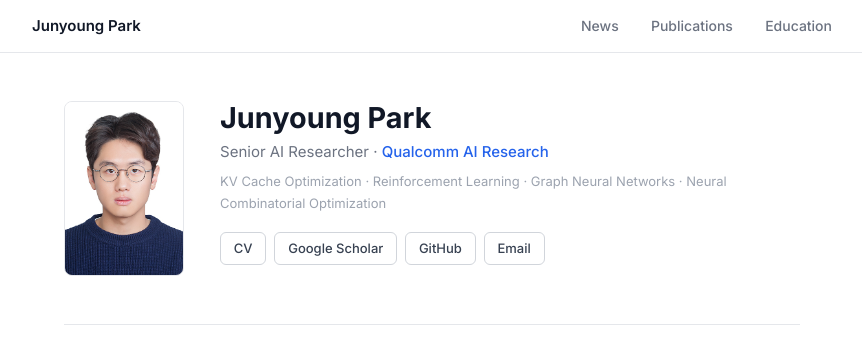
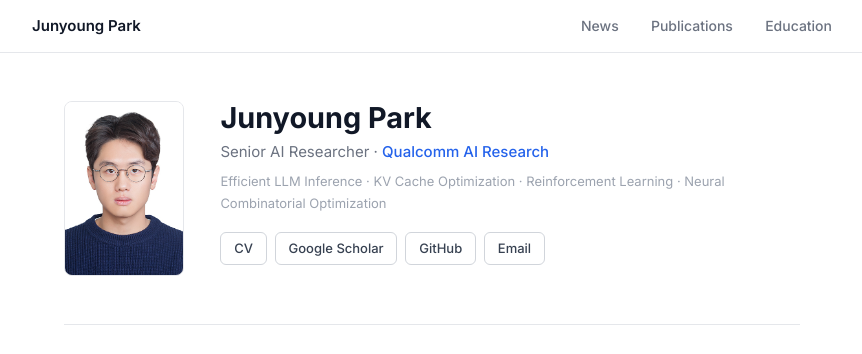
Before and after one commit to Junyoungpark/junyoungpark.github.io, a Jekyll site: the page built from index.md, in a window 1280 px wide and 900 px high. Shown: the top 354 px of the window, without its empty margins (208-1070 px from the left). Built offline with Jekyll 4.4.1, drawn with Linux system fonts in a browser that asks for light colours.

Commit message:
update research keywords to highlight efficient LLM inference
Co-Authored-By: Claude Sonnet 4.6 <noreply@anthropic.com>

```diff
--- a/_layouts/default.html
+++ b/_layouts/default.html
@@ -41,7 +41,7 @@
       <div class="profile-info">
         <h1>Junyoung Park</h1>
         <p class="profile-title">Senior AI Researcher &middot; <a href="https://www.qualcomm.com/research/artificial-intelligence">Qualcomm AI Research</a></p>
-        <p class="profile-interests">KV Cache Optimization &middot; Reinforcement Learning &middot; Graph Neural Networks &middot; Neural Combinatorial Optimization</p>
+        <p class="profile-interests">Efficient LLM Inference &middot; KV Cache Optimization &middot; Reinforcement Learning &middot; Neural Combinatorial Optimization</p>
         <div class="profile-links">
           <a href="/assets/file/CV_junyoungpark.pdf" class="btn">CV</a>
           <a href="https://scholar.google.com/citations?user=az8czv8AAAAJ" class="btn">Google Scholar</a>
```
